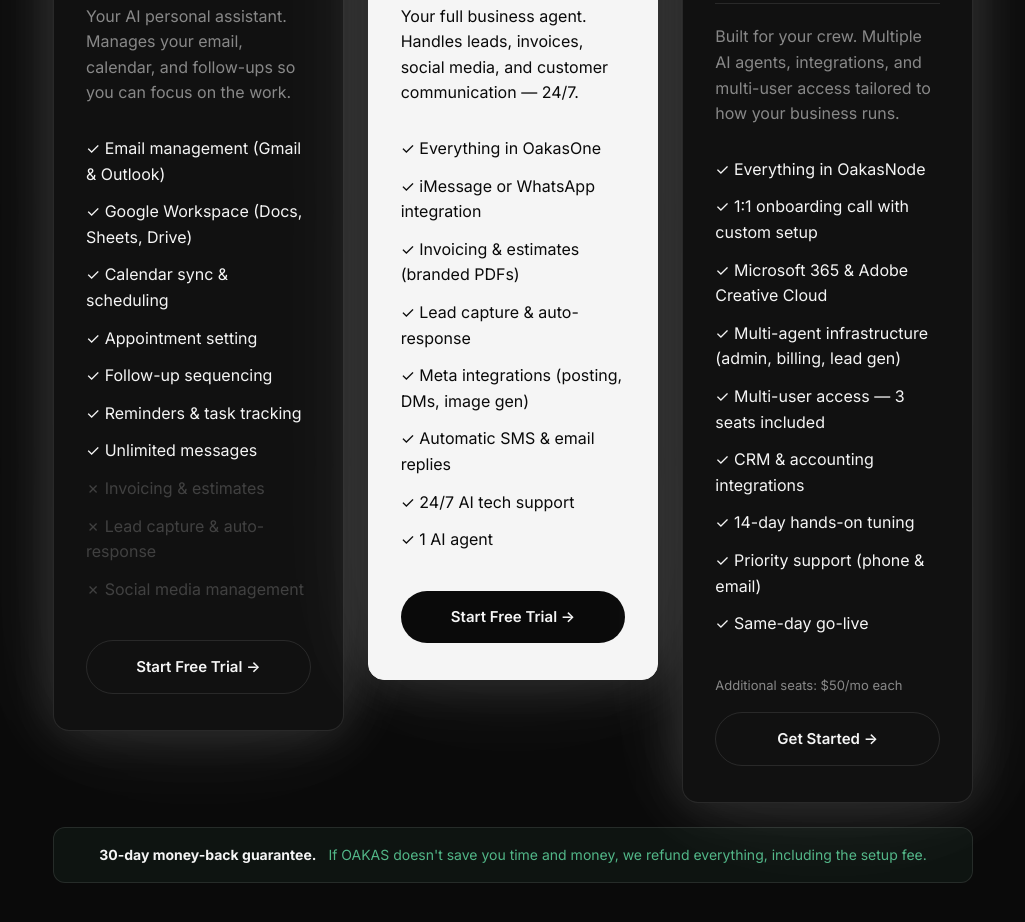
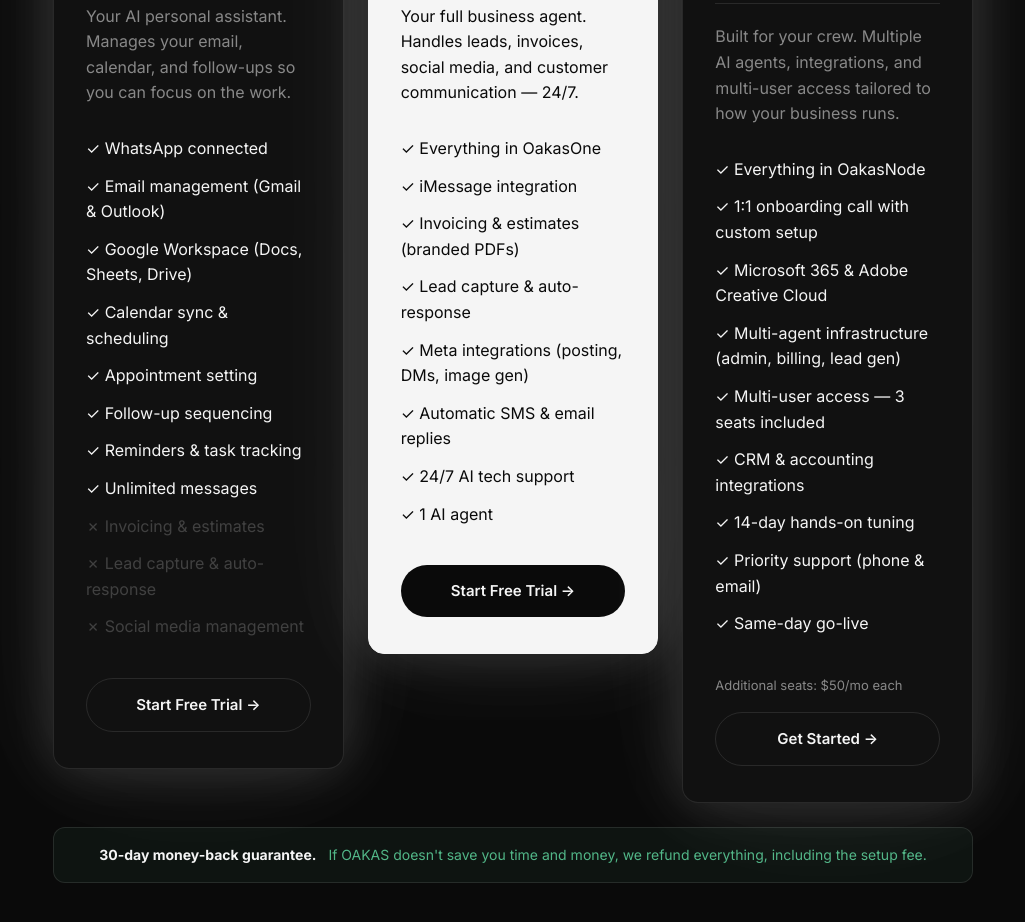
Before and after one commit to giguerejatwit/oakas-landing, a plain HTML site: page index.html in a window 1280 px wide. Shown: the part 6394-7316 px from the top of the page, without its empty margins (127-1152 px from the left). Drawn offline with Linux system fonts and the light colour scheme.

Commit message:
Fix: WhatsApp is default across all tiers, not Node-specific

```diff
--- a/index.html
+++ b/index.html
@@ -1141,6 +1141,7 @@ function toggleTheme(){
       <div class="pricing-divider"></div>
       <div class="pricing-desc">Your AI personal assistant. Manages your email, calendar, and follow-ups so you can focus on the work.</div>
       <ul class="pricing-features">
+        <li>✓ WhatsApp connected</li>
         <li>✓ Email management (Gmail & Outlook)</li>
         <li>✓ Google Workspace (Docs, Sheets, Drive)</li>
         <li>✓ Calendar sync & scheduling</li>
@@ -1164,7 +1165,7 @@ function toggleTheme(){
       <div class="pricing-desc">Your full business agent. Handles leads, invoices, social media, and customer communication — 24/7.</div>
       <ul class="pricing-features">
         <li>✓ Everything in OakasOne</li>
-        <li>✓ iMessage or WhatsApp integration</li>
+        <li>✓ iMessage integration</li>
         <li>✓ Invoicing & estimates (branded PDFs)</li>
         <li>✓ Lead capture & auto-response</li>
         <li>✓ Meta integrations (posting, DMs, image gen)</li>
```
